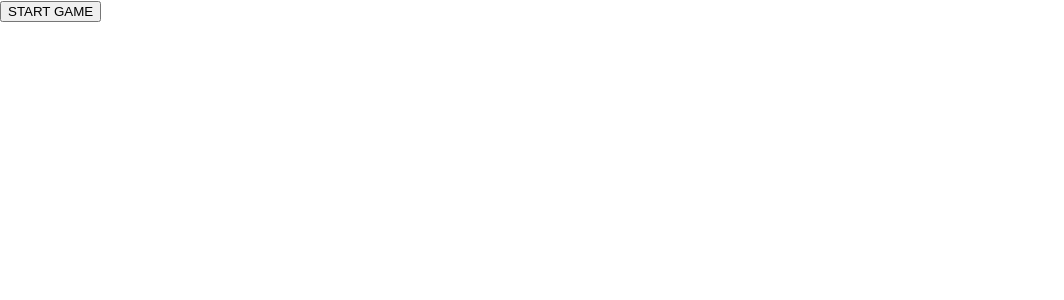
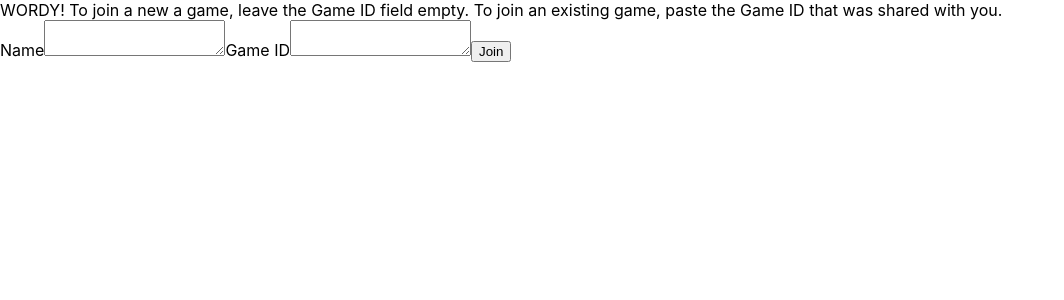
Before and after one commit to davidesarra/wordy, a React (Create React App) app in the folder wordyweb/: page / in a window 1280 px wide. Shown: the top 300 px of the page, without its empty margins (0-1064 px from the left). Built offline with nearby package versions, Linux system fonts and the light colour scheme.

Commit message:
Add joinNewGame and joinExistingGame to JoinGame

```diff
--- a/wordyweb/package.json
+++ b/wordyweb/package.json
@@ -6,6 +6,7 @@
     "@testing-library/jest-dom": "^4.2.4",
     "@testing-library/react": "^9.3.2",
     "@testing-library/user-event": "^7.1.2",
+    "axios": "^0.19.2",
     "react": "^16.13.1",
     "react-dom": "^16.13.1",
     "react-scripts": "3.4.1"
--- a/wordyweb/src/App.js
+++ b/wordyweb/src/App.js
@@ -1,11 +1,11 @@
 import React from 'react';
 import logo from './logo.svg';
 import './App.css';
-import StartGame from './components/startGame.component'
+import JoinGame from './components/joinGame.component'
 
 function App() {
   return (
-    <StartGame></StartGame>
+    <JoinGame></JoinGame>
   );
 }
 
--- /dev/null
+++ b/wordyweb/src/components/joinGame.component.jsx
@@ -0,0 +1,65 @@
+import React, { Component } from "react";
+
+import axios from 'axios';
+
+export default class JoinGame extends Component {
+    constructor(props) {
+        super(props)
+        this.state = {
+            gameId: "",
+            playerName: "",
+            playerId: null,
+        };
+        this.handlePlayerNameChange = this.handlePlayerNameChange.bind(this);
+        this.handleGameIdChange = this.handleGameIdChange.bind(this);
+        this.handleSubmit = this.handleSubmit.bind(this);
+        this.joinExistingGame = this.joinExistingGame.bind(this);
+        this.joinNewGame = this.joinNewGame.bind(this);
+    };
+    joinNewGame() {
+        axios.post(`http://localhost:5000/api/v1/games`)
+            .then(res => {
+                this.setState({ gameId: res.data.id });
+                axios.post(`http://localhost:5000/api/v1/games/${this.state.gameId}/players`, { "name": this.state.playerName })
+                    .then(res => this.setState({ playerId: res.data.id }));
+            });
+    };
+    joinExistingGame() {
+        axios.post(`http://localhost:5000/api/v1/games/${this.state.gameId}/players`, { "name": this.state.playerName })
+            .then(res => this.setState({ playerId: res.data.id }));
+    };
+    handlePlayerNameChange(event) {
+        this.setState({ playerName: event.target.value });
+    };
+    handleGameIdChange(event) {
+        this.setState({ gameId: event.target.value });
+    };
+    handleSubmit(event) {
+        if (!this.state.gameId) {
+            this.joinNewGame();
+        } else {
+            this.joinExistingGame();
+        }
+        event.preventDefault();
+    };
+    render() {
+        return (
+            <React.Fragment>
+                WORDY!
+                To join a new a game, leave the Game ID field empty.
+                To join an existing game, paste the Game ID that was shared with you.
+                <form onSubmit={this.handleSubmit}>
+                    <label>
+                        Name
+                    <textarea value={this.state.playerName} onChange={this.handlePlayerNameChange} />
+                    </label>
+                    <label>
+                        Game ID
+                    <textarea value={this.state.gameId} onChange={this.handleGameIdChange} />
+                    </label>
+                    <input type="submit" value="Join" />
+                </form>
+            </React.Fragment>
+        );
+    };
+};
--- a/wordyweb/src/components/startGame.component.jsx
+++ /dev/null
@@ -1,12 +0,0 @@
-import React, { Component } from "react";
-
-export default class StartGame extends Component {
-    startGame() {
-        console.log("creating game");
-    };
-    render() {
-        return (
-            <React.Fragment><button onClick={this.startGame()}>START GAME</button></React.Fragment>
-        );
-    };
-}
```
Also changed, not shown: 1 other file (tests, documents, lock files or other folders).
